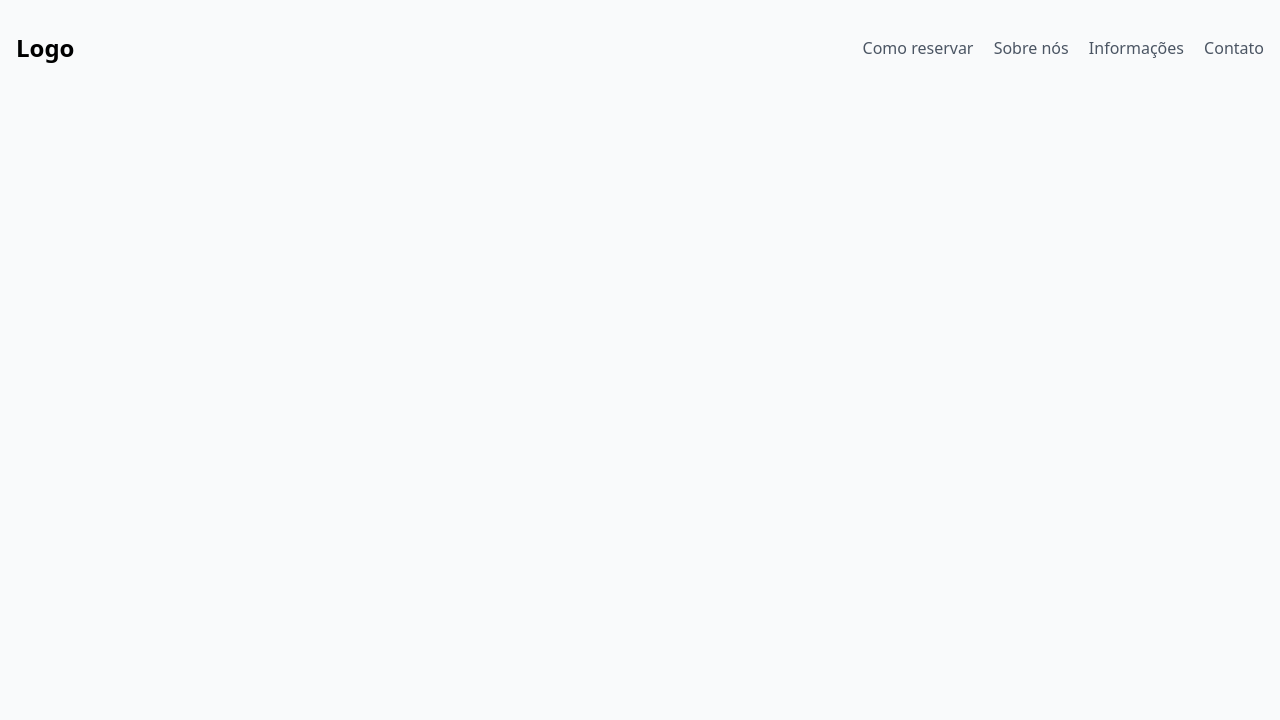
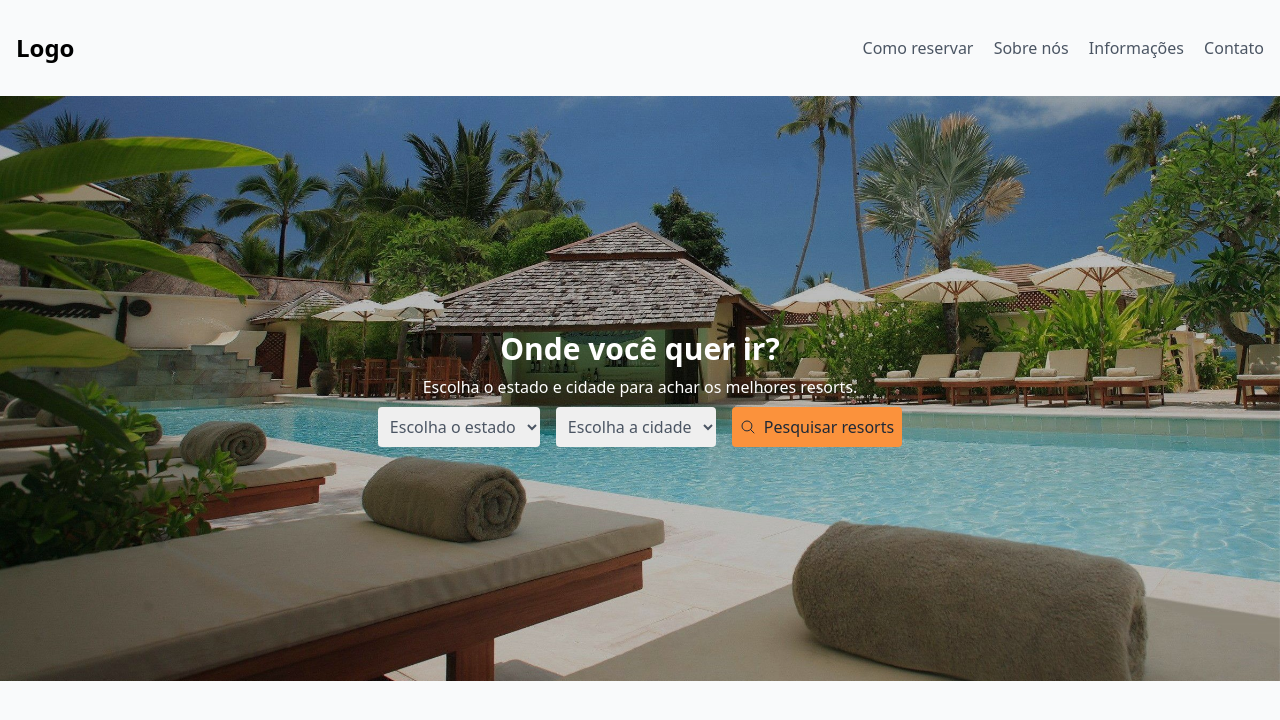
Before and after one commit to Pormiiles/TailwindCSS, a plain HTML site: page projeto-hotel/index.html in a window 1280 px wide. Drawn offline with nearby package versions, Linux system fonts and the light colour scheme.

Commit message:
Projeto Hotel - Criando banner no main

```diff
--- a/projeto-hotel/index.html
+++ b/projeto-hotel/index.html
@@ -7,7 +7,7 @@
     <title>Projeto Hotel</title>
 </head>
 <body class="bg-gray-50">
-    <main class="container mx-auto px-4 h-24 flex items-center">
+    <header class="container mx-auto px-4 h-24 flex items-center">
         <p class="font-black text-2xl">Logo</p>
 
         <nav class="ml-auto space-x-4">
@@ -16,11 +16,35 @@
             <a href="#" class="text-gray-600 hover:text-gray-400 hover:underline">Informações</a>
             <a href="#" class="text-gray-600 hover:text-gray-400 hover:underline">Contato</a>
         </nav>
+    </header>
+
+    <main style="background-image: url(images/pexels-thorsten-technoman-109353-338504.jpg); height: 585px; background-size: cover; background-attachment: fixed;">
+        <div class="h-full container mx-auto px-4 flex flex-col items-center justify-center">
+            <div class="text-center">
+                <h1 class="text-white text-3xl font-black mb-2">Onde você quer ir?</h1>
+                <p class="text-white">Escolha o estado e cidade para achar os melhores resorts.</p>
+            </div>
+
+            <div class="mt-2">
+                <form action="#" class="flex space-x-4">
+                    <select name="#" id="#" class="p-2 rounded text-gray-600">
+                        <option value="#">Escolha o estado</option>
+                    </select>
+
+                    <select name="#" id="#" class="p-2 rounded text-gray-600">
+                        <option value="#">Escolha a cidade</option>
+                    </select>
+
+                    <button class="flex items-center bg-orange-400 p-2 rounded text-gray-800">
+                        <svg xmlns="http://www.w3.org/2000/svg" fill="none" viewBox="0 0 24 24" stroke-width="1.5" stroke="currentColor" class="w-4 h-4 mr-2">
+                            <path stroke-linecap="round" stroke-linejoin="round" d="m21 21-5.197-5.197m0 0A7.5 7.5 0 1 0 5.196 5.196a7.5 7.5 0 0 0 10.607 10.607Z" />
+                        </svg>
+                        Pesquisar resorts
+                    </button>
+                </form>
+            </div>
+        </div>
     </main>
-
-    <header>
-
-    </header>
 
     <footer>
 
```
Also changed, not shown: projeto-hotel/images/pexels-thorsten-technoman-109353-338504.jpg (added).
